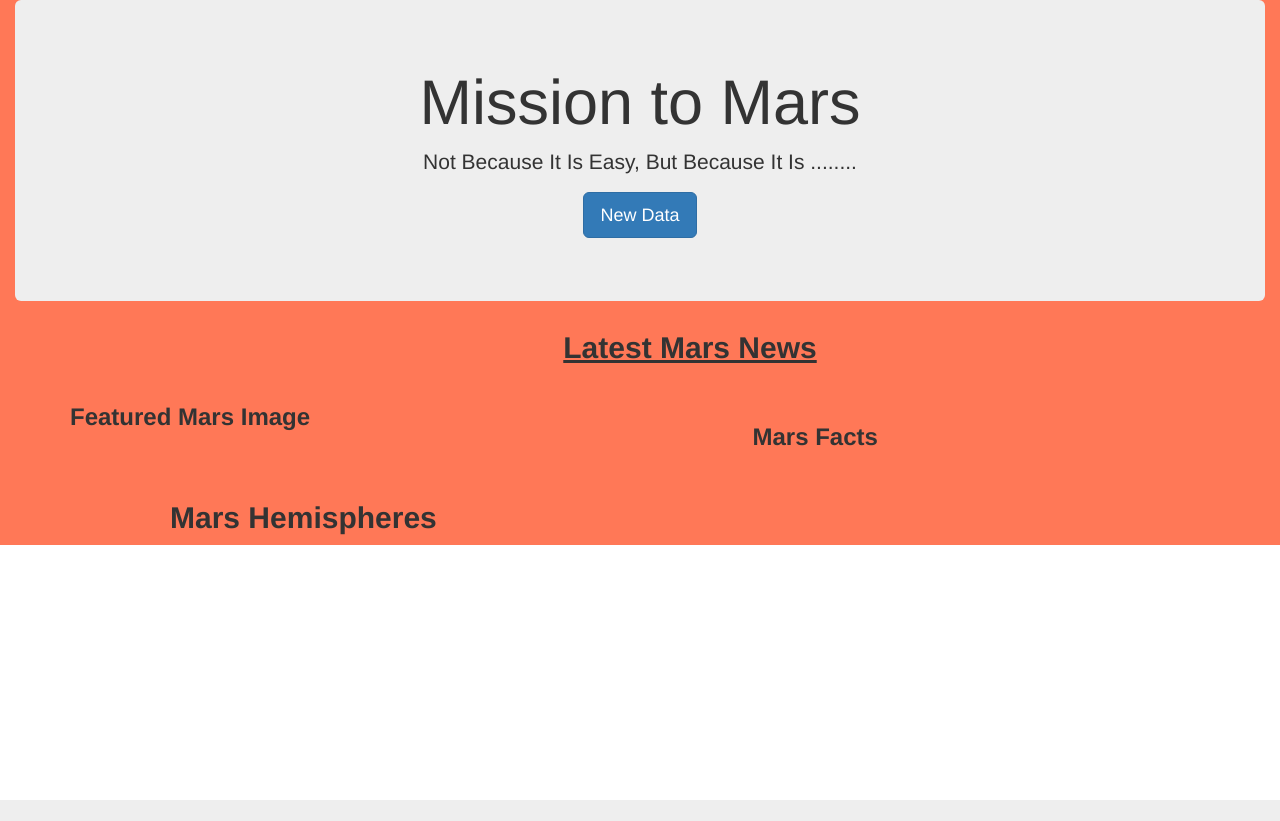
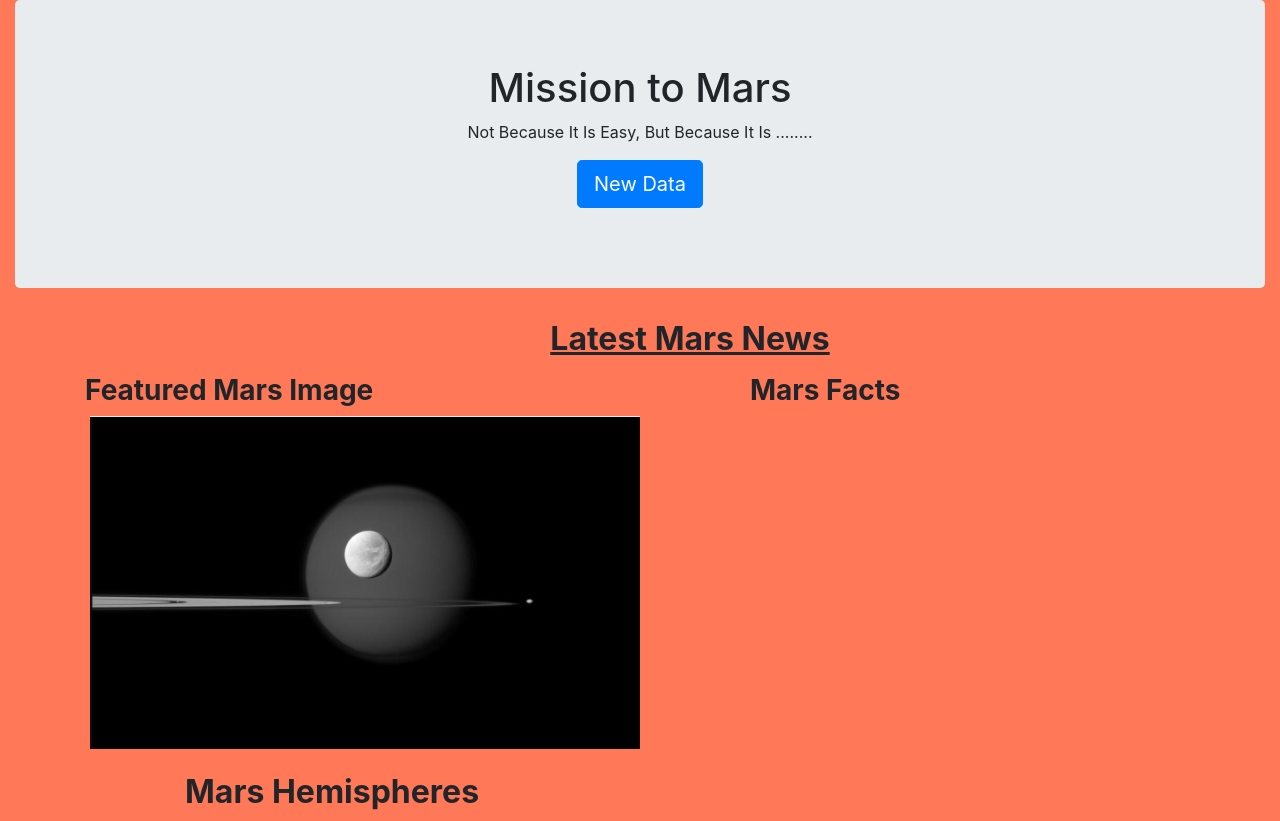
Before and after one commit to PHoogestraat/web-scraping-challenge, a Flask app: page / in a window 1280 px wide. Before the commit the page ends 800 px from the top, so only its background shows below. Run offline with Flask 2, Linux system fonts and the light colour scheme; data that the repository does not hold is empty; some libraries are stand-ins or nearby versions.

Commit message:
update css

```diff
--- a/templates/index.html
+++ b/templates/index.html
@@ -2,12 +2,16 @@
 <html lang="en">
 
 <head>
-  <meta charset="UTF-8">
-  <meta name="viewport" content="width=device-width, initial-scale=1.0">
-  <meta http-equiv="X-UA-Compatible" content="ie=edge">
-  <title>Mission to Mars</title>
-  <link rel="stylesheet" type="text/css" href="style.css">
-  <link rel="stylesheet" href="https://maxcdn.bootstrapcdn.com/bootstrap/3.3.7/css/bootstrap.min.css">
+    <meta charset="UTF-8">
+    <title>Mission to Mars</title>
+
+    <link rel="stylesheet" href="style.css">
+
+    <!-- Bring in our bootstrap stylesheet -->
+    <link rel="stylesheet" href="https://stackpath.bootstrapcdn.com/bootstrap/4.3.1/css/bootstrap.min.css" integrity="sha384-ggOyR0iXCbMQv3Xipma34MD+dH/1fQ784/j6cY/iJTQUOhcWr7x9JvoRxT2MZw1T" crossorigin="anonymous">
+
+
+
 </head>
 
 <body>
@@ -34,13 +38,14 @@
                 <div class="box bg-style2">
                     <h3><b>Featured Mars Image</b></h3>
 
-                    <img src="{{mars_data_dic.featured_image_url}}"  width="500"/>
+                    <img src="{{mars_data_dic.featured_image_url}}"  width="550"/>
+                    <img src="/web-scraping-challenge/Images/test.png"width="550"/>
                 </div>
             </div>
             <br>
 
-            <div class="col-md-5" id="weather-box">
-                <div class="text-white bg-style sty">
+            <div class="col-md-4" id="weather-box">
+                <div class="box bg-style2">
                     <h3><b>Mars Facts</b></h3>
 
                     {{mars_data_dic.mars_facts|safe}}
@@ -54,7 +59,7 @@
 
     <!--Container-3 Mars Hemispheres -->
 	<br>
-	<div class="container" id="cont-1">
+	<div class="container center" class= "text-center" id="cont-1">
 		<div class="row">
 			<div class="col-sm-12">
 				<h2><b>Mars Hemispheres</b></h2>
@@ -65,7 +70,7 @@
 				<div class="col-md-6">
 					<div class="box bg-style2">
 						<div class="col-md-6">
-							<img class="card-img-top hem-pics" src="{{ item.img_url }}" width="500"/>
+							<img class="card-img-top hem-pics" src="{{ item.img_url }}" width="550"/>
 							<div class="card-body">
 								<p class="card-text">{{item.title}}</p>
 							</div>
@@ -87,7 +92,7 @@
 
 
 </section>
-
+<div class="spacerbig"></div>
 
 
 </body>
--- a/templates/style.css
+++ b/templates/style.css
@@ -1,18 +1,13 @@
 
 h1 {
-    color: blue;
+    }
+
+
+h2 {
+  margin-left: 100px;
 }
 
 
-h2 {
-  color: #f71911;
-  margin-left: 100px;
-
-}
-
-h3 {
-  color: rgb(51, 8, 245);
-}
 
 body {
     padding: 10;
@@ -26,18 +21,11 @@ body {
     background: #f1e68e;
   }
 
-h1 {margin-left: 50px;
-}
 
-h2 {
 
-  margin-left: 100px;
 
-}
 
-h3 {
 
-}
 
 body {
     padding: 10;
```
Also changed, not shown: 1 other file.
